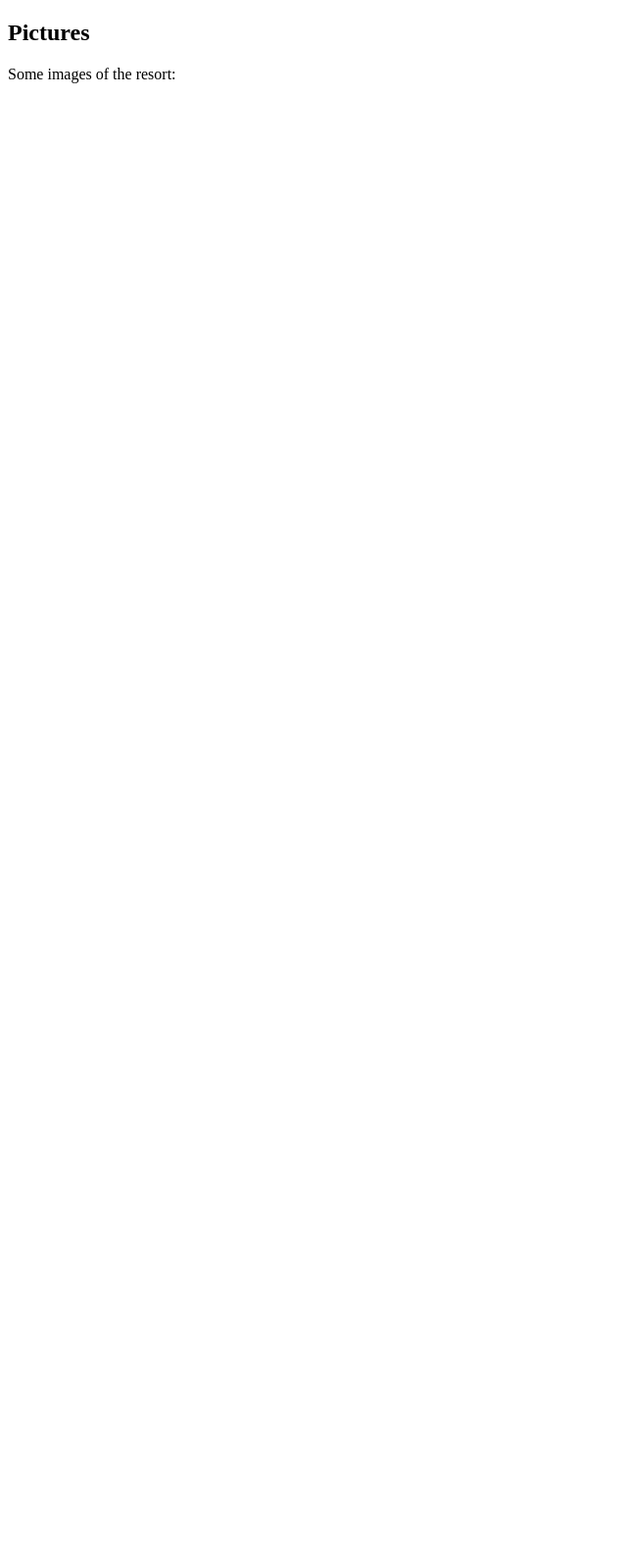
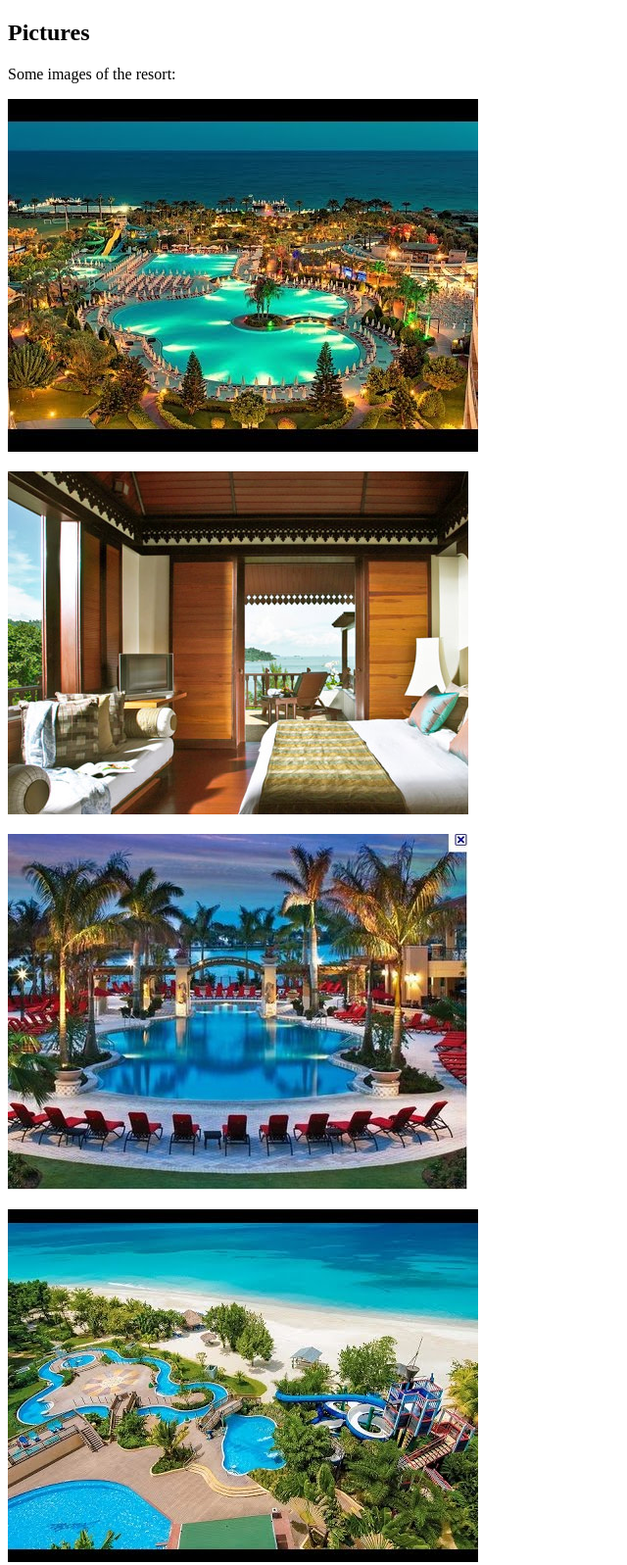
Before and after one commit to Loisa-Kitakaya/resort-website, a plain HTML site: page pictures.html in a window 1280 px wide. Shown: the whole page at 98% size, without its empty margins (0-640 px from the left). Before the commit the page ends 800 px from the top, so only its background shows below. Drawn offline with Linux system fonts and the light colour scheme.

Commit message:
This commit adds pictures to the pictures webpage.

```diff
--- a/pictures.html
+++ b/pictures.html
@@ -16,10 +16,10 @@
 
       <p>Some images of the resort:</p>
 
-      <p><img src="" alt=""></p>
-      <p><img src="" alt=""></p>
-      <p><img src="" alt=""></p>
-      <p><img src="" alt=""></p>
+      <p><img src="images/resort1.jpeg" alt="resort image 1"></p>
+      <p><img src="images/resort2.jpeg" alt="resort image 2"></p>
+      <p><img src="images/resort3.jpeg" alt="resort image 3"></p>
+      <p><img src="images/resort4.jpeg" alt="resort image 4"></p>
 
     </body>
 
```
Also changed, not shown: images/resort1.jpeg (added), images/resort2.jpeg (added), images/resort3.jpeg (added), images/resort4.jpeg (added).
